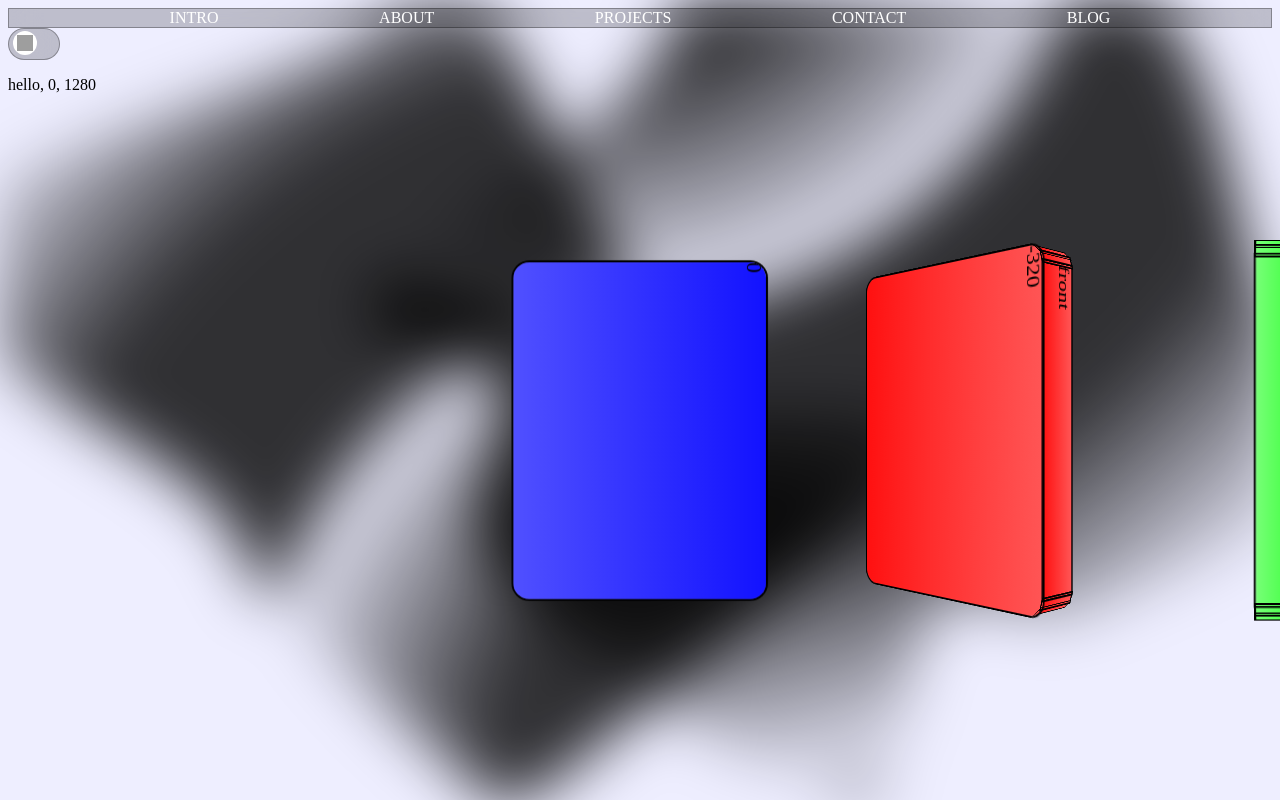
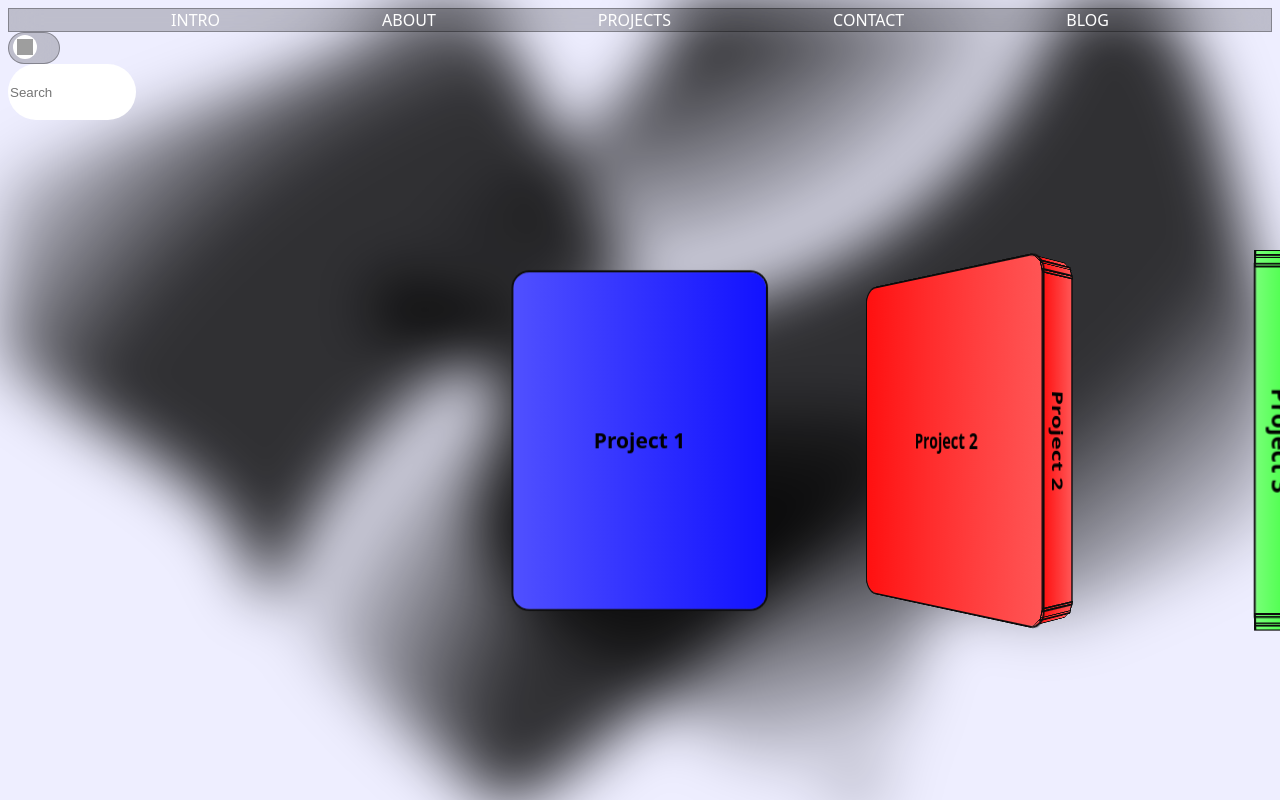
Before and after one commit to charlesalaras/new-portfolio, a SvelteKit app: page /projects in a window 1280 px wide. Built offline with nearby package versions, Linux system fonts and the light colour scheme; grey boxes are pictures that could not be loaded.

Commit message:
Add base of blog

```diff
--- a/src/lib/Project.svelte
+++ b/src/lib/Project.svelte
@@ -41,11 +41,17 @@
 <div id="tridiv" style="--color: {color}; --size: {(width / 2000) * 200}%">
   <div class="scene" style="transform:rotateX(0deg) rotateY({deg}deg); ">
     <div class="shape cuboid-1 cub-1">
-      <div class="face ft">front</div>
-      <div class="face bk">back</div>
+      <div class="face ft">
+		<div class="title">{name}</div>
+	  </div>
+      <div class="face bk">
+		<div class="title">{name}</div>
+	  </div>
       <div class="face rt">right</div>
       <div class="face lt">left</div>
-      <div class="face bm">{scrollPos - (index * 0.25 * width)}</div>
+      <div class="face bm">
+	  <div class="front-title">{name}</div>
+	  </div>
       <div class="face tp">top</div>
       <div class="cr cr-0">
         <div class="face side s0"></div>
@@ -72,6 +78,25 @@
 </div>
 
 <style>
+.front-title {
+	writing-mode: vertical-lr;
+	display: flex;
+	justify-content: center;
+	align-items: center;
+	width: 100%;
+	height: 100%;
+	transform: rotate(180deg);
+	font-weight: 900;
+}
+.title {
+	width: 100%;
+	height: 100%;
+	text-align: center;
+	display: flex;
+	align-items: center;
+	justify-content: center;
+	font-weight: 900;
+}
 #tridiv {
   perspective: 800px;
   overflow: hidden;
@@ -81,7 +106,7 @@
   user-select: none;
 }
 .face {
-  box-shadow: 0 0 0 2px rgba(0, 0, 0, 1);
+  box-shadow: 0 0 0 2px rgba(12, 12, 12, 1);
 }
 .scene, .shape, .face, .face-wrapper, .cr {
   position: absolute;
@@ -105,7 +130,6 @@
   overflow: hidden;
   transform-origin: 0 0;
   backface-visibility: hidden;
-  /* hidden by default, prevent blinking and other weird rendering glitchs */
 }
 .face {
   background-size: 100% 100%!important;
--- a/src/routes/(main)/projects/+page.svelte
+++ b/src/routes/(main)/projects/+page.svelte
@@ -1,5 +1,5 @@
 <script>
-import Project from '../../../lib/Project.svelte'
+import Project from '$lib/Project.svelte'
 
 let project = [
 	{name: 'Project 1', color: 'linear-gradient(#1212FF, #5050FF)'},
@@ -20,7 +20,6 @@ let project = [
 	{name: 'Project 6', color: 'linear-gradient(#505050, #DDDDFF)'}
 ];
 
-let node;
 let innerWidth = 0;
 let offset = 0;
 let moving = false;
@@ -33,11 +32,21 @@ function dragMe(node) {
 	node.addEventListener('scroll', (evt) => { offset = node.scrollLeft });
 }
 
+function scrollOverflow(node) {
+
+}
+
 </script>
 <svelte:window bind:innerWidth/>
 
-<p>hello, {offset}, {innerWidth}</p>
-<div class="draggable" use:dragMe bind:this={node}>
+<div class="search">
+	<div class="search-icon"></div>
+	<input class="search-bar" placeholder="Search"/>
+</div>
+<div class="chips" use:scrollOverflow>
+
+</div>
+<div class="draggable" use:dragMe>
 	{#each project as {name, color}, i}
 	{#if i == 0}
 	<li style="margin-left: 37.5vw;">
@@ -58,6 +67,20 @@ function dragMe(node) {
 </div>
 
 <style>
+.search {
+	display: flex;
+	align-items: center;
+	background-color: #FFFFFF;
+	width: 10vw;
+	height: 56px;
+	border-radius: 56px;
+}
+.search-bar {
+	background-color: rgba(0, 0, 0, 0);
+	border: none;
+	width: 100%;
+	height: 100%;
+}
 .draggable {
 	position: absolute;
 	left: 0px;
--- /dev/null
+++ b/src/routes/blog/+layout.svelte
@@ -0,0 +1,24 @@
+<script>
+	import "../styles.css"
+</script>
+
+<div class="header">
+	<h1>Charles Alaras - Blog</h1>
+</div>
+<slot>
+
+</slot>
+
+<style>
+.header {
+	position: fixed;
+	top: 0px;
+	left: 0px;
+	color: #252525;
+	font-weight: 900;
+	font-size: 2rem;
+	background: linear-gradient(white, 90%, rgba(255,255,255,0));
+	padding-bottom: 3rem;
+	width: 100vw;
+}
+</style>
--- /dev/null
+++ b/src/routes/styles.css
@@ -0,0 +1,5 @@
+:root {
+	--font-fallback: -apple-system,BlinkMacSystemFont,"Segoe UI","Roboto","Oxygen","Ubuntu","Cantarell","Fira Sans","Droid Sans","Helvetica Neue",sans-serif;
+	--font-body: system-ui, var(--font-fallback);
+	font-family: var(--font-body);
+}
```
Also changed, not shown: src/lib/BlogEntry.svelte (added, +35 -0 lines), src/routes/(main)/+layout.svelte (+5 -3 lines), src/routes/blog/+page.svelte (+18 -1 lines).
